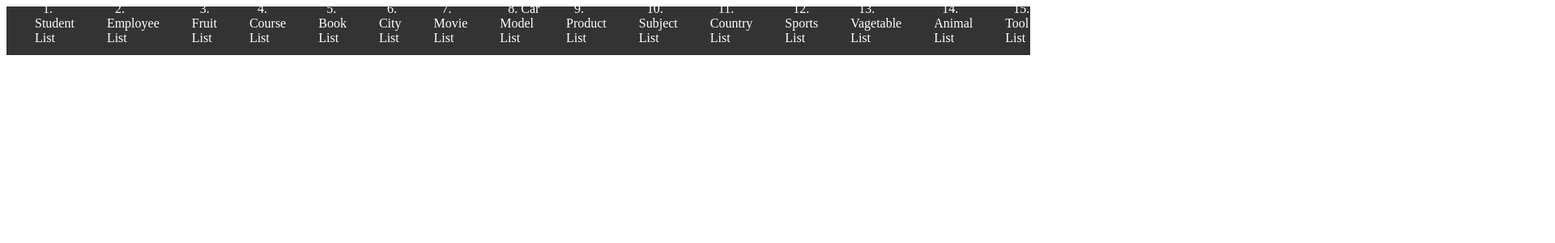
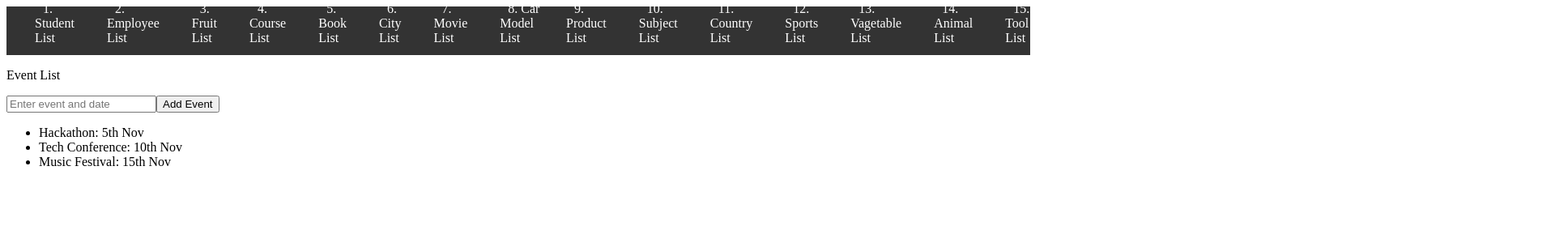
Before and after one commit to kaysie0919/AngularDataStructure, an Angular app: page /evelist in a window 1280 px wide. Before the commit this address led to /. Shown: the top 300 px of the page at 81% size, 1920 px wide, since content can reach past the window. Built offline with nearby package versions, Linux system fonts and the light colour scheme.

Commit message:
#47 Add Event List Component

```diff
--- a/src/app/app.component.html
+++ b/src/app/app.component.html
@@ -46,6 +46,7 @@
     <li><a routerLink="budlist">44. Budget List</a></li>
     <li><a routerLink="prelist">45. Presentation List</a></li>
     <li><a routerLink="toulist">46. Tour List</a></li>
+    <li><a routerLink="evelist">47. Event List</a></li>
   </ul>
 </nav>
 <router-outlet></router-outlet>
--- a/src/app/app.module.ts
+++ b/src/app/app.module.ts
@@ -52,6 +52,7 @@ import { MealplanlistComponent } from "./components/mealplanlist/mealplanlist.co
 import { BudgetlistComponent } from "./components/budgetlist/budgetlist.component";
 import { PresentationlistComponent } from "./components/presentationlist/presentationlist.component";
 import { TourlistComponent } from "./components/tourlist/tourlist.component";
+import { EvenlistComponent } from "./components/evenlist/evenlist.component";
 
 
 
@@ -104,6 +105,7 @@ const routes: Routes = [
     {path: 'budlist', component: BudgetlistComponent},
     {path: 'prelist', component: PresentationlistComponent},
     {path: 'toulist', component: TourlistComponent},
+    {path: 'evelist', component: EvenlistComponent},
 ]
 
 @NgModule ({
@@ -163,6 +165,7 @@ const routes: Routes = [
         BudgetlistComponent,
         PresentationlistComponent,
         TourlistComponent,
+        EvenlistComponent,
     ],
 
     providers: [
--- /dev/null
+++ b/src/app/components/evenlist/evenlist.component.html
@@ -0,0 +1,8 @@
+<p>Event List</p>
+<input type="text" [(ngModel)]="event" placeholder="Enter event and date">
+
+<button (click)="addEvent()">Add Event</button>
+
+<ul>
+  <li *ngFor="let event of eventList">{{ event }}</li>
+</ul>
--- /dev/null
+++ b/src/app/components/evenlist/evenlist.component.ts
@@ -0,0 +1,19 @@
+import { Component } from '@angular/core';
+
+@Component({
+  selector: 'app-evenlist',
+  templateUrl: './evenlist.component.html',
+  styleUrl: './evenlist.component.css'
+})
+export class EvenlistComponent {
+  event: string = '';
+  eventList: string[] = ['Hackathon: 5th Nov', 'Tech Conference: 10th Nov', 'Music Festival: 15th Nov'];
+
+  addEvent() {
+    if (this.event.trim()) {
+      this.eventList.push(this.event.trim());
+      this.event = '';
+    }
+  }
+
+}
```
Also changed, not shown: src/app/components/evenlist/evenlist.component.css (added), 1 other file (tests, documents, lock files or other folders).
